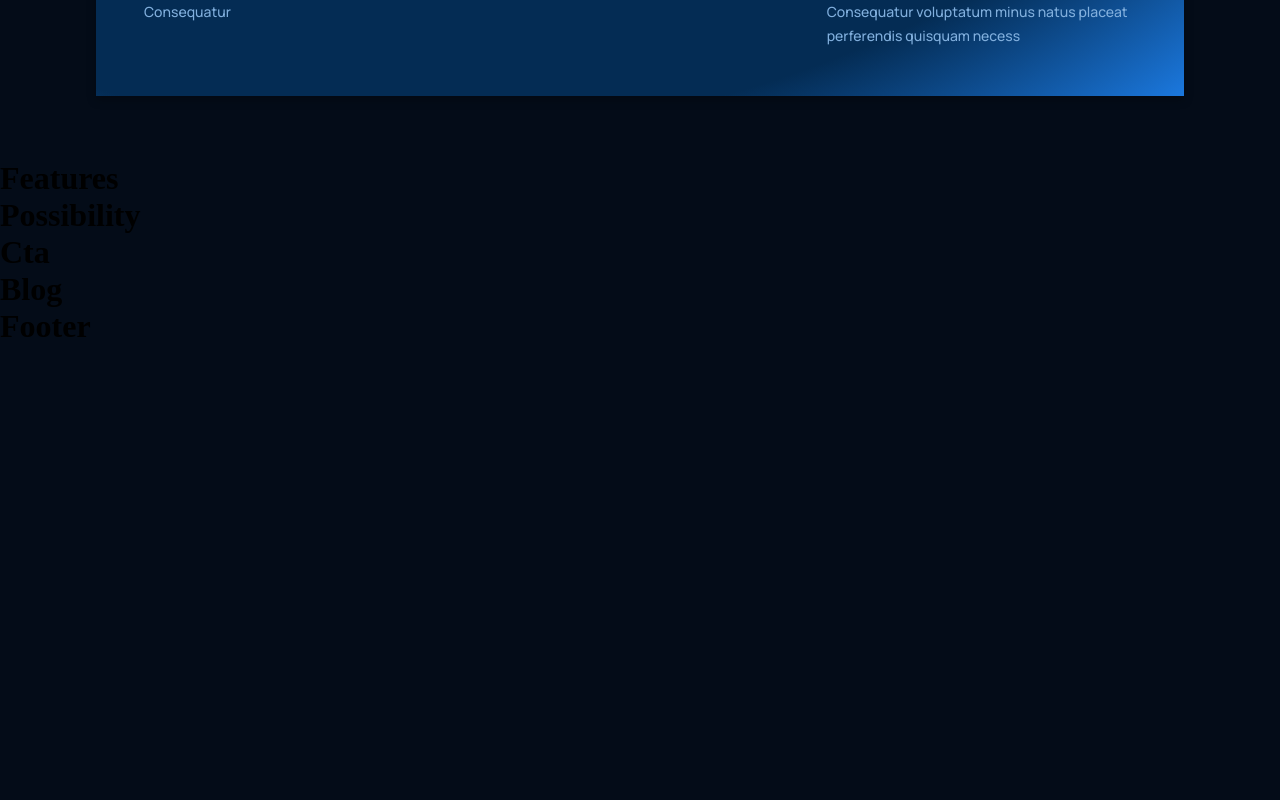
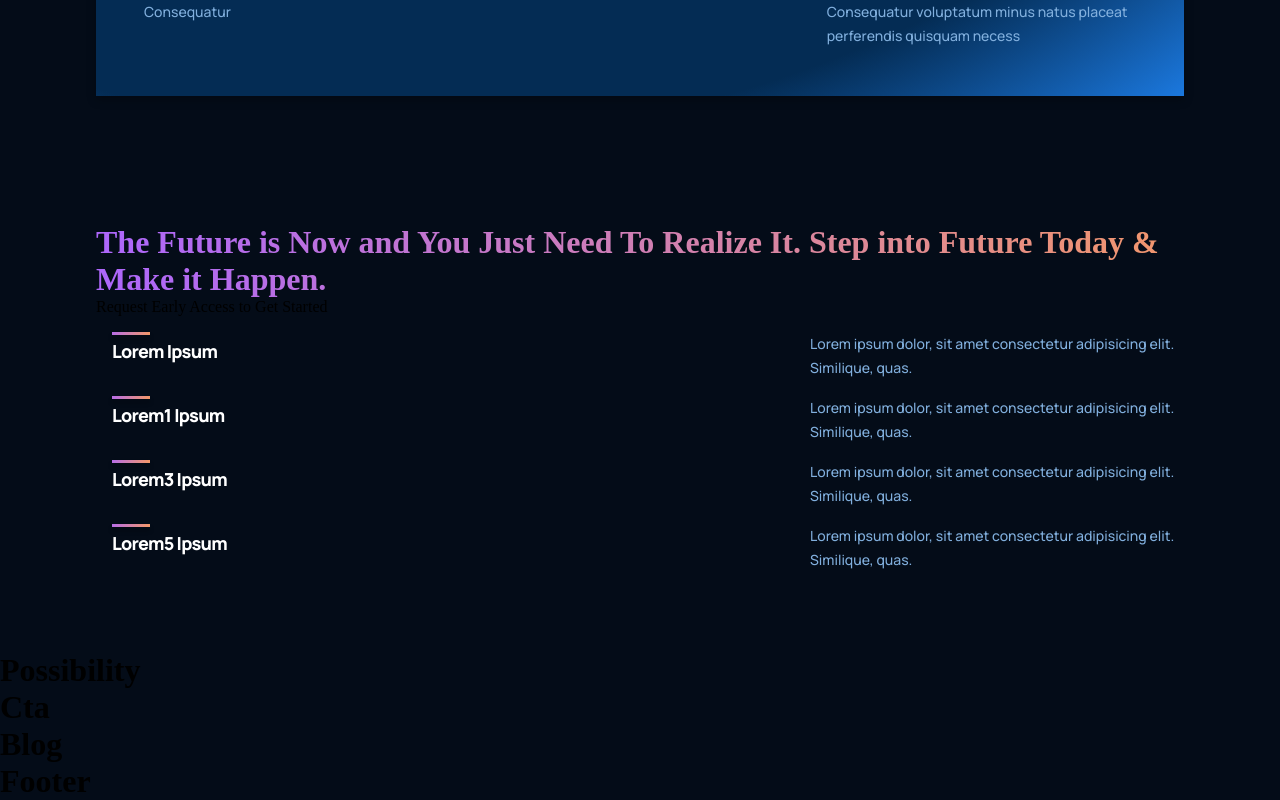
Before and after one commit to o-brayarn/art-i, a React (Create React App) app: page / in a window 1280 px wide. Shown: the part 1531-2331 px from the top of the page. Before the commit the page ends 1876 px from the top, so only its background shows below. Built offline with nearby package versions, Linux system fonts and the light colour scheme.

Commit message:
complete features page

```diff
--- a/src/containers/features/Features.jsx
+++ b/src/containers/features/Features.jsx
@@ -1,9 +1,37 @@
 import React from 'react'
 import './feature.css'
+import {Feature} from "../../components"
+
+const featuresData = [
+  {
+    title: "Lorem Ipsum",
+    text: "Lorem ipsum dolor, sit amet consectetur adipisicing elit. Similique, quas."
+  },
+  {
+    title: "Lorem1 Ipsum",
+    text: "Lorem ipsum dolor, sit amet consectetur adipisicing elit. Similique, quas."
+  },
+  {
+    title: "Lorem3 Ipsum",
+    text: "Lorem ipsum dolor, sit amet consectetur adipisicing elit. Similique, quas."
+  },
+  {
+    title: "Lorem5 Ipsum",
+    text: "Lorem ipsum dolor, sit amet consectetur adipisicing elit. Similique, quas."
+  }
+]
 const Features = () => {
   return (
-    <div>
-     <h1> Features</h1>
+    <div className="ai__features section__padding" id='features'>
+      <div className="ai__features-heading">
+        <h1 className="gradient__text">The Future is Now and You Just Need To Realize It. Step into Future Today & Make it Happen.</h1>
+        <p>Request Early Access to Get Started</p>
+      </div>
+      <div className="ai__features-container">
+        {featuresData.map((item, index) => (
+          <Feature title={item.title} text={ item.text } key={item.title + index} />
+        ))}
+      </div>
     </div>
   )
 }
```
